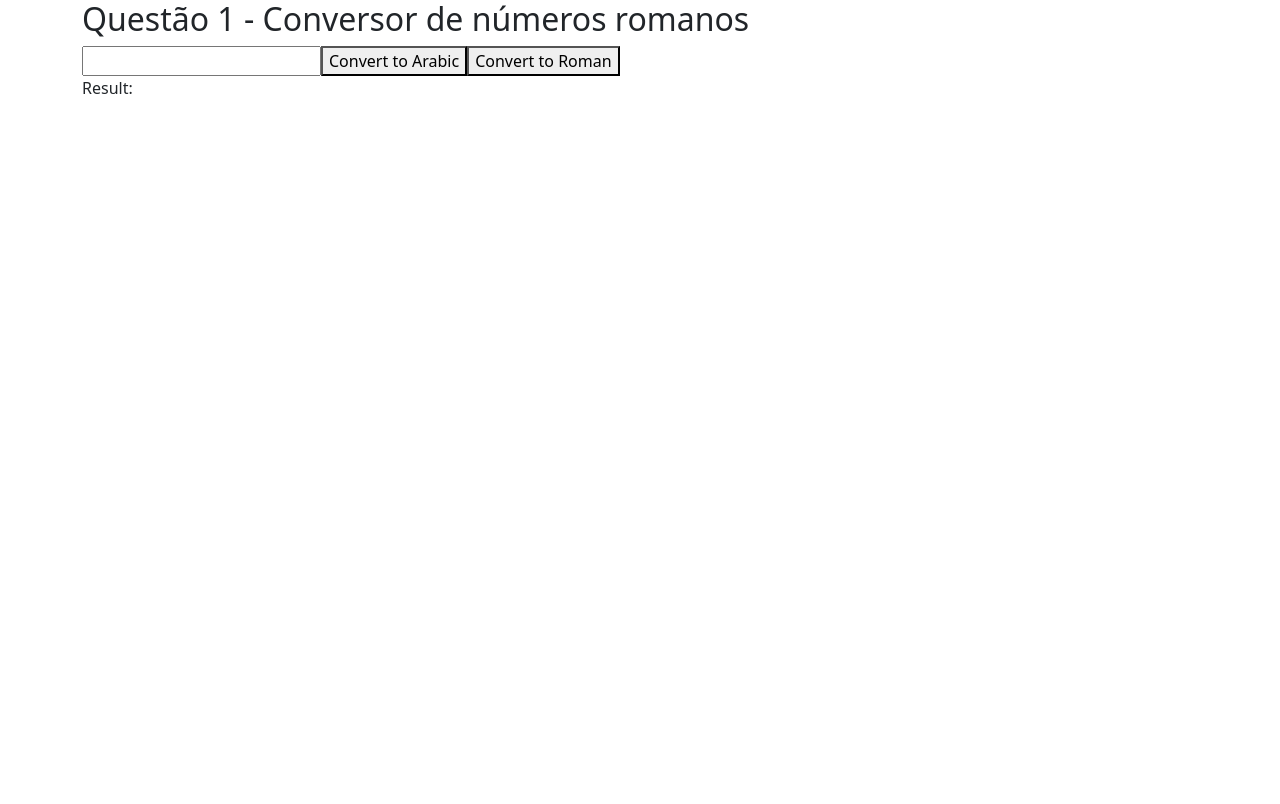
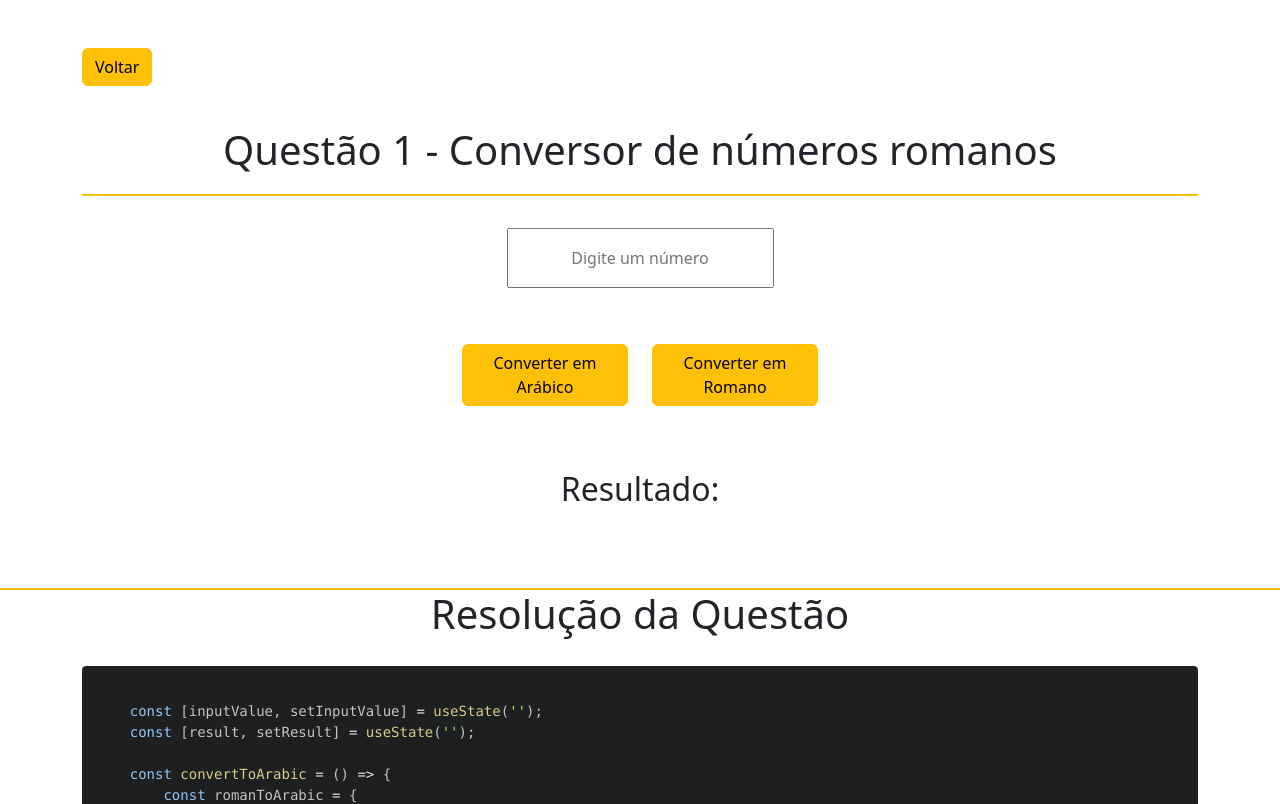
Before and after one commit to abudluan/rota-das-oficinas, a React (Create React App) app: page /Q1 in a window 1280 px wide. Shown: the top 804 px of the page. Built offline with nearby package versions, Linux system fonts and the light colour scheme.

Commit message:
feat: Q1 finish

```diff
--- a/package.json
+++ b/package.json
@@ -12,6 +12,7 @@
     "react-dom": "^18.2.0",
     "react-router-dom": "^6.11.2",
     "react-scripts": "5.0.1",
+    "react-syntax-highlighter": "^15.5.0",
     "sass": "^1.62.1",
     "web-vitals": "^2.1.4"
   },
--- a/src/components/Home.scss
+++ b/src/components/Home.scss
@@ -10,9 +10,5 @@
     }
 
 
-    Button{
-
-    }
-
 
 }
--- a/src/components/Q1/Q1.js
+++ b/src/components/Q1/Q1.js
@@ -1,8 +1,86 @@
-import React, {useState }from "react";
+import React, { useState } from "react";
 import './Q1.scss';
-import { Container } from "react-bootstrap";
+import { Container, Row, Col, Button } from "react-bootstrap";
+import { Link } from "react-router-dom";
+import { Prism as SyntaxHighlighter } from 'react-syntax-highlighter';
+import { atomDark } from 'react-syntax-highlighter/dist/esm/styles/prism';
+
 
 const Q1 = () => {
+
+    const [inputValue, setInputValue] = useState('');
+    const [result, setResult] = useState('');
+
+    const convertToArabic = () => {
+        const romanToArabic = {
+            I: 1,
+            IV: 4,
+            V: 5,
+            IX: 9,
+            X: 10,
+            XL: 40,
+            L: 50,
+            XC: 90,
+            C: 100,
+            CD: 400,
+            D: 500,
+            CM: 900,
+            M: 1000
+        };
+
+        let arabicNumber = 0;
+        let currentCharIndex = 0;
+
+        while (currentCharIndex < inputValue.length) {
+            const currentChar = inputValue[currentCharIndex];
+            const nextChar = inputValue[currentCharIndex + 1];
+
+            if (nextChar && romanToArabic[currentChar + nextChar]) {
+                arabicNumber += romanToArabic[currentChar + nextChar];
+                currentCharIndex += 2;
+            } else {
+                arabicNumber += romanToArabic[currentChar];
+                currentCharIndex += 1;
+            }
+        }
+
+        setResult(arabicNumber);
+    };
+
+    const convertToRoman = () => {
+        const arabicToRoman = {
+            1: 'I',
+            4: 'IV',
+            5: 'V',
+            9: 'IX',
+            10: 'X',
+            40: 'XL',
+            50: 'L',
+            90: 'XC',
+            100: 'C',
+            400: 'CD',
+            500: 'D',
+            900: 'CM',
+            1000: 'M'
+        };
+
+        let romanNumber = '';
+        let remainingNumber = inputValue;
+
+        Object.keys(arabicToRoman)
+            .sort((a, b) => b - a)
+            .forEach((arabic) => {
+                const roman = arabicToRoman[arabic];
+                const repeatCount = Math.floor(remainingNumber / arabic);
+
+                romanNumber += roman.repeat(repeatCount);
+                remainingNumber -= repeatCount * arabic;
+            });
+
+        setResult(romanNumber);
+    };
+
+    const codeSnippet = `
     const [inputValue, setInputValue] = useState('');
     const [result, setResult] = useState('');
 
@@ -78,16 +156,66 @@ const Q1 = () => {
     return (
         <section id="q1">
             <Container>
-                <h2>Questão 1 - Conversor de números romanos</h2>
-                <input
-                    type="text"
-                    value={inputValue}
-                    onChange={(e) => setInputValue(e.target.value)}
-                />
-                <button onClick={convertToArabic}>Convert to Arabic</button>
-                <button onClick={convertToRoman}>Convert to Roman</button>
-                <div>Result: {result}</div>
+                <Link to="#" onClick={() => window.history.back()}>
+                    <Button className="mt-5 btn-warning">Voltar</Button>
+                </Link>
+                <h1>Questão 1 - Conversor de números romanos</h1>
+                <div>
+                    <input
+                        type="text"
+                        className="input"
+                        placeholder="Digite um número"
+                        value={inputValue}
+                        onChange={(e) => setInputValue(e.target.value)}
+                    />
+                    <Row className="btns">
+                        <Col md='2'><Button className="btn-warning mt-4" onClick={convertToArabic}>Converter em Arábico</Button></Col>
+                        <Col md='2'> <Button className="btn-warning mt-4" onClick={convertToRoman}>Converter em Romano</Button></Col>
+                    </Row>
+                </div>
+                <div className="result"><h2>Resultado: {result}</h2></div>
             </Container>
+        </section>
+
+    `;
+
+    return (
+        <section id="q1">
+            <Container>
+                <Link to="#" onClick={() => window.history.back()}>
+                    <Button className="mt-5 btn-warning">Voltar</Button>
+                </Link>
+                <h1>Questão 1 - Conversor de números romanos</h1>
+                <div>
+                    <input
+                        type="text"
+                        className="input"
+                        placeholder="Digite um número"
+                        value={inputValue}
+                        onChange={(e) => setInputValue(e.target.value)}
+                    />
+                    <Row className="btns">
+                        <Col md='2'><Button className="btn-warning mt-4" onClick={convertToArabic}>Converter em Arábico</Button></Col>
+                        <Col md='2'> <Button className="btn-warning mt-4" onClick={convertToRoman}>Converter em Romano</Button></Col>
+                    </Row>
+
+
+                </div>
+                <div className="result"><h2>Resultado: {result}</h2></div>
+            </Container>
+
+            <div className="resoluc">
+                <h1>Resolução da Questão</h1>
+
+                <Container>
+                    <SyntaxHighlighter language="javascript" style={atomDark}>
+                        {codeSnippet}
+                    </SyntaxHighlighter>
+                </Container>
+
+            </div>
+
+
         </section>
     )
 }
--- a/src/components/Q1/Q1.scss
+++ b/src/components/Q1/Q1.scss
@@ -1,4 +1,38 @@
 #q1{
+    h1{
+        text-align: center;
+        margin-top: 1em;
+        padding-bottom: 0.5em;
+        border-bottom: 2px #ffc107 solid;
+    }
 
+    h2{
+        text-align: center;
+        margin-top: 2em;
+    }
+
+    .input{
+        display: flex;
+        margin: auto;
+        margin-top: 2em;
+        max-width: 22em;
+        text-align: center;
+        padding: 1em;
+    }
+
+    .btns{
+        margin-top: 2em;
+        justify-content: center;
+        text-align: center;
+    }
+
+    .resoluc{
+        h1{
+            margin-top: 2em;
+            border-top: 2px #ffc107 solid;
+            border-bottom: none;
+        }
+
+    }
 
 }
```
Also changed, not shown: 1 other file (tests, documents, lock files or other folders).
